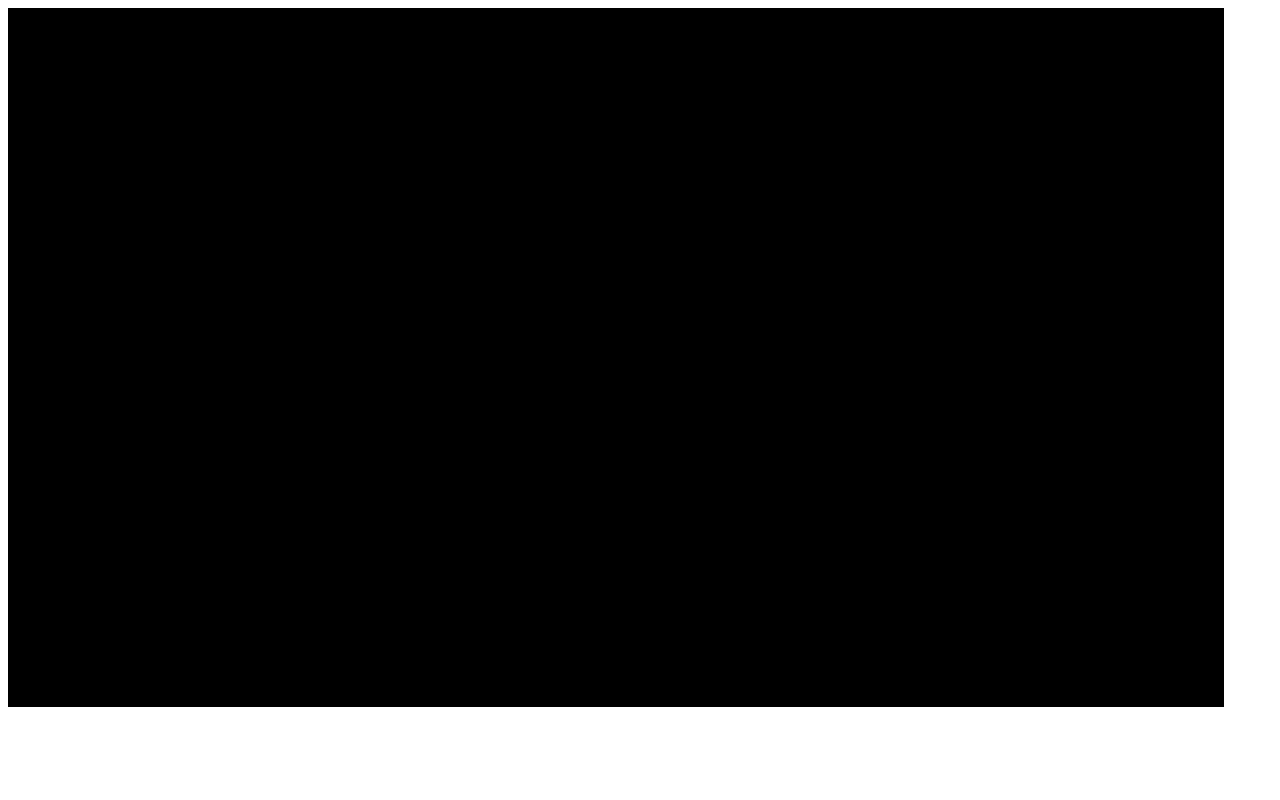
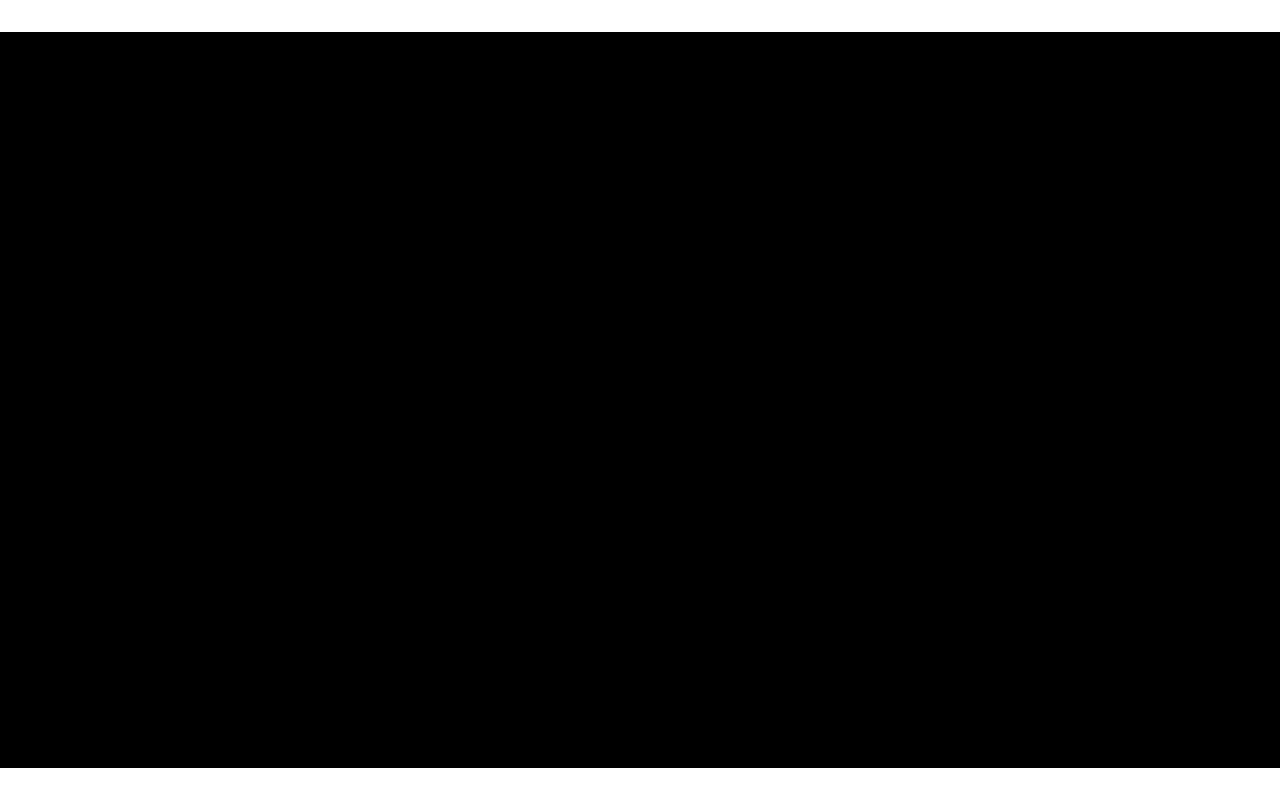
Before and after one commit to vecio/NextMirror, a website: page public/index.html in a window 1280 px wide. Drawn offline with Linux system fonts and the light colour scheme.

Commit message:
Center the video player canvas

```diff
--- a/public/index.html
+++ b/public/index.html
@@ -10,6 +10,28 @@
     <script type="text/javascript" src="/broadway/avc.js"></script>
     <script type="text/javascript" src="/broadway/canvas.js"></script>
   </head>
+  <style type="text/css">
+    html, body, div, canvas {
+      box-sizing: border-box;
+      position: relative;
+      border: 0;
+      margin: 0;
+      padding: 0;
+      width: 100%;
+      height: 100%;
+      overflow: hidden;
+    }
+
+    #video canvas {
+      background-color: #000000;
+      position: absolute;
+      top: 0;
+      left: 0;
+      right: 0;
+      bottom: 0;
+      margin: auto;
+    }
+  </style>
   <body>
     <div id="video"></div>
     <script type="text/javascript">
@@ -44,9 +66,19 @@
         };
 
         var resizeCanvas = function (canvas) {
-          var width = window.innerWidth - 64;
-          canvas.style.width = width + "px";
-          canvas.style.height = width / canvas.width * canvas.height;
+          var width = window.innerWidth;
+          var height = window.innerHeight;
+          var windowRatio = window.innerWidth / window.innerHeight;
+          var canvasRatio = canvas.width / canvas.height;
+
+          if (windowRatio > canvasRatio) {
+            width = height * canvasRatio;
+          } else {
+            height = width / canvasRatio;
+          }
+
+          canvas.style.width = width + 'px';
+          canvas.style.height = height + 'px';
         };
 
         var setupCanvas = function (div) {
@@ -57,7 +89,6 @@
 
           canvas.width = width;
           canvas.height = height;
-          canvas.style.backgroundColor = "#333333";
           div.appendChild(canvas);
           resizeCanvas(canvas);
           window.addEventListener('resize', function() { resizeCanvas(canvas); return false; });
```
